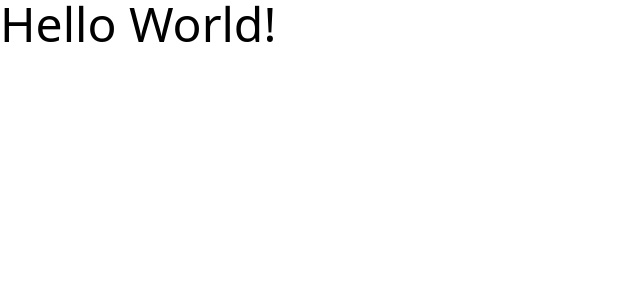
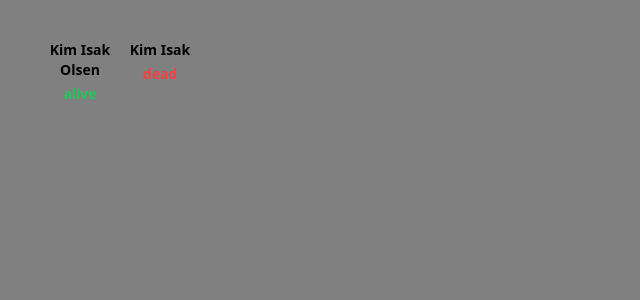
Before and after one commit to kimisak/BattleRoyaleSimulator, a SvelteKit app: page / in a window 1280 px wide. Shown: the top 300 px of the page, without its empty margins (0-640 px from the left). Built offline with nearby package versions, Linux system fonts and the light colour scheme.

Commit message:
Create PlayerCard component

```diff
--- a/playwright.config.ts
+++ b/playwright.config.ts
@@ -2,7 +2,7 @@ import type { PlaywrightTestConfig } from '@playwright/test';
 
 const config: PlaywrightTestConfig = {
 	webServer: {
-		command: 'npm run build && npm run preview',
+		command: 'pnpm run build && pnpm run preview',
 		port: 4173
 	},
 	testDir: 'tests',
--- /dev/null
+++ b/src/lib/components/PlayerCard.svelte
@@ -0,0 +1,35 @@
+<script lang="ts">
+	import type { Player } from '$lib/types/PlayerTypes';
+	export let player: Player;
+	export let showImage: boolean = false;
+
+	const player_name = (player: Player): string => {
+		if (player.nickname === '') {
+			return player.givenName;
+		}
+		return player.nickname ?? player.givenName;
+	};
+	const dead_or_alive_text = player.status === 'alive' ? 'text-green-500' : 'text-red-500';
+	const dead_grayscale = player.status === 'dead' ? 'grayscale' : '';
+</script>
+
+<div class="text-center w-20 flex flex-col">
+	{#if showImage}
+		<img
+			class="mx-auto inset-0 object-contain w-full {dead_grayscale}"
+			src={player.image}
+			alt={`Picture of ${player_name}`}
+		/>
+	{/if}
+
+	<p
+		class="text-sm font-semibold overflow-wrap break-word"
+		title="{player.givenName} {player.familyName}"
+	>
+		{player_name(player)}
+	</p>
+	<p class="font-semibold text-sm mt-1 {dead_or_alive_text}">{player.status}</p>
+</div>
+
+<style lang="postcss">
+</style>
--- a/src/lib/types/PlayerTypes.ts
+++ b/src/lib/types/PlayerTypes.ts
@@ -2,10 +2,12 @@ import type { Team } from "./TeamTypes";
 
 export type Player = {
     givenName: string,
-    familyName: string,
+    familyName?: string,
     nickname?: string,
     gender: Gender,
-    team: Team,
+    team?: Team,
+    image: string,
+    status: "alive" | "dead",
 }
 
 type Gender = {
--- a/src/routes/+page.svelte
+++ b/src/routes/+page.svelte
@@ -1,10 +1,50 @@
-<script>
+<script lang='ts'>
 	import '../app.css';
+	import type { Player } from '$lib/types/PlayerTypes';
+	import PlayerCard from '$lib/components/PlayerCard.svelte';
+
+	const player1: Player = {
+		givenName: 'Kim Isak Olsen',
+		familyName: 'Olsen',
+		nickname: '',
+		image: 'https://i.pravatar.cc/75',
+		gender: {
+			name: "male",
+			pronouns: {
+				subject: "he",
+				object: "him",
+				possessive: "his",
+				reflexive: "himself",
+			}
+		},
+		status: "alive",
+	}
+
+	const player2: Player = {
+		givenName: 'Kim Isak',
+		familyName: 'Olsen',
+		nickname: '',
+		image: 'https://i.pravatar.cc/75',
+		gender: {
+			name: "male",
+			pronouns: {
+				subject: "he",
+				object: "him",
+				possessive: "his",
+				reflexive: "himself",
+			}
+		},
+		status: "dead",
+	}
 </script>
 
-<main>
-	<h1 class="text-5xl ml-auto mr-auto">Hello World!</h1>
+<main class="p-10 flex flex-row">
+	<PlayerCard player={player1} />
+	<PlayerCard player={player2} />
 </main>
 
 <style lang="postcss">
+	:global(body) {
+		background-color: gray;
+	}
 </style>
```
Also changed, not shown: tests/test.ts (+1 -0 lines).
